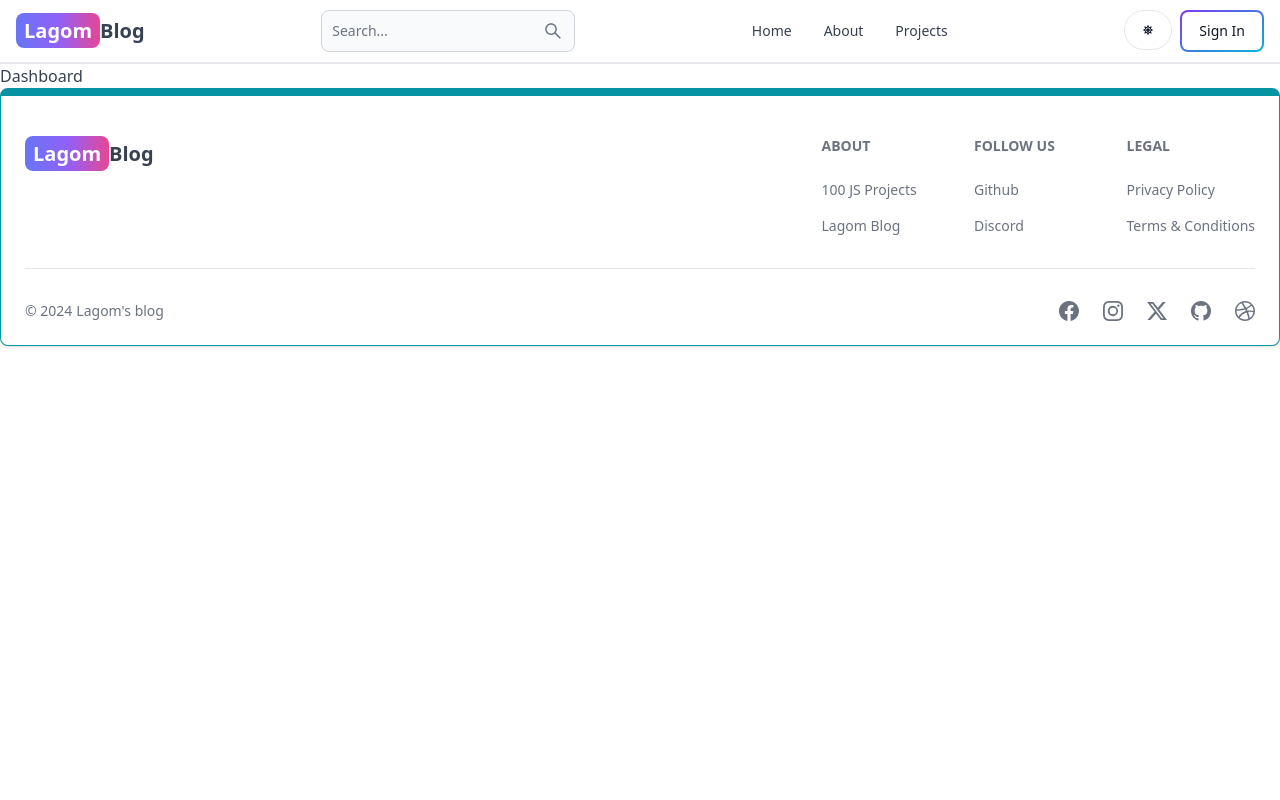
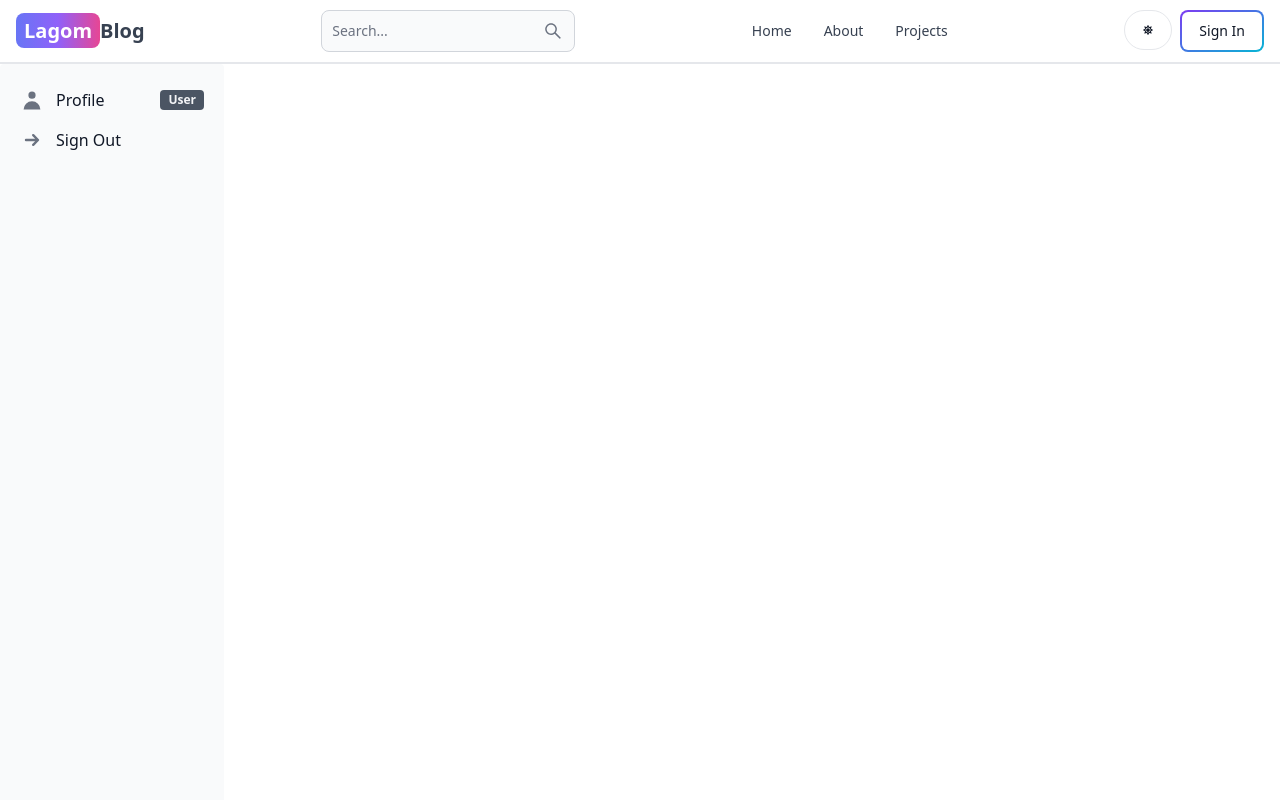
Before and after one commit to anubhavt632/mean-blog, a React (Vite) app in the folder frontend/: page /dashboard in a window 1280 px wide. Shown: the top 800 px of the page. Built offline with nearby package versions, Linux system fonts and the light colour scheme; no server answers.

Commit message:
compleate profie page UI

```diff
--- a/frontend/src/App.jsx
+++ b/frontend/src/App.jsx
@@ -7,6 +7,7 @@ import Dashboard from './pages/Dashboard';
 import Projects from './pages/Projects';
 import Header from './components/Header';
 import Footer from './components/Footer';
+import PrivateRoute from './components/PrivateRoute';
 
 export default function App(){
   return (
@@ -17,6 +18,7 @@ export default function App(){
       <Route path="/about" element={<About/>} />
       <Route path="/sign-in" element={<SignIn/>}/>
       <Route path="/sign-up" element={<SignUp/>}/>
+      <Route element={<PrivateRoute/>}></Route>
       <Route path="/dashboard" element={<Dashboard/>}/>
       <Route path="/projects" element={<Projects/>}/>
     </Routes>
--- /dev/null
+++ b/frontend/src/components/DashProfile.jsx
@@ -0,0 +1,31 @@
+import {useSelector} from 'react-redux';
+import {Button, TextInput} from 'flowbite-react';
+
+export default function DashProfile() {
+    const {currentUser} = useSelector(state => state.user)
+  return (
+    <div className='max-w-lg mx-auto p-3 w-full'>
+      <h1 className='my-7 text-center font-semibold text-3xl'>Profile</h1>
+      <form className='flex flex-col gap-4'>
+        <div className='w-32 h-32 self-center cursor-pointer shadow-md overflow-hidden rounded-full'>
+        <img src={currentUser.profilePicture} alt="user"
+        className='rounded-full w-full h-full object-cover
+        border-8 border-[lightgray]' />
+        </div>
+        <TextInput type='text' id='username' placeholder='username'
+        defautValue={currentUser.username}/>
+        <TextInput type='email' id='email' placeholder='email'
+        defautValue={currentUser.email}/>
+        <TextInput type='password' id='password' placeholder='password'
+        defautValue={currentUser.password}/>
+        <Button type='submit' gradientDuoTone='purpleToBlue' outline>
+            Update
+        </Button>
+      </form>
+      <div className='text-red-500 flex justify-between mt-5'>
+        <span className='cursor-pointer'>Delete Account</span>
+        <span className='cursor-pointer'>Sign Out</span>
+      </div>
+    </div>
+  )
+}
--- /dev/null
+++ b/frontend/src/components/DashSidebar.jsx
@@ -0,0 +1,32 @@
+import { Sidebar } from 'flowbite-react';
+import {HiUser, HiArrowSmRight} from 'react-icons/hi';
+import { useEffect, useState } from 'react';
+import {Link, useLocation} from 'react-router-dom';
+
+export default function DashSidebar () {
+    const location = useLocation();
+    const [tab, setTab] = useState('');
+    useEffect(() => {
+      const urlParams = new URLSearchParams(location.search);
+      const tabFromUrl = urlParams.get('tab');
+      if (tabFromUrl) {
+        setTab (tabFromUrl);
+      }
+    }, [location.search]);
+    return (
+        <Sidebar className='w-full md:w-56 '>
+            <Sidebar.Items>
+                <Sidebar.ItemGroup>
+                    <Link to = '/dashboard?tab=profile'>
+                    <Sidebar.Item active={tab === 'profile'} icon = {HiUser} label= {'User'} labelColor='dark'>
+                        Profile
+                    </Sidebar.Item>
+                    <Sidebar.Item icon={HiArrowSmRight} className= 'cursor-pointer'>
+                        Sign Out
+                    </Sidebar.Item>
+                    </Link>
+                </Sidebar.ItemGroup>
+            </Sidebar.Items>
+        </Sidebar>
+    )
+}
--- /dev/null
+++ b/frontend/src/components/PrivateRoute.jsx
@@ -0,0 +1,7 @@
+import { useSelector } from 'react-redux';
+import { Outlet, Navigate } from 'react-router-dom';
+
+export default function PrivateRoute() {
+    const { currentUser } = useSelector ((state) => state.user);
+    return currentUser ? <Outlet/> : <Navigate to='/sign-in'/>;
+}
--- a/frontend/src/pages/Dashboard.jsx
+++ b/frontend/src/pages/Dashboard.jsx
@@ -1,7 +1,26 @@
+import { useEffect, useState } from 'react';
+import { useLocation } from 'react-router-dom';
+import DashSidebar from '../components/DashSidebar';
+import DashProfile from '../components/DashProfile';
+
 export default function Dashboard() {
+  const location = useLocation();
+  const [tab, setTab] = useState('');
+  useEffect(() => {
+    const urlParams = new URLSearchParams(location.search);
+    const tabFromUrl = urlParams.get('tab');
+    if (tabFromUrl) {
+      setTab (tabFromUrl);
+    }
+  }, [location.search]);
   return (
-    <div>
-      Dashboard
+    <div className='min-h-screen flex flex-col md:flex-row'>
+      <div className='md:w-56'>
+      {/* Sidebar */}
+      <DashSidebar/>
+      </div>
+      {/* profile...*/}
+      {tab === 'profile' && <DashProfile/>}
     </div>
-  )
+  );
 }
```
